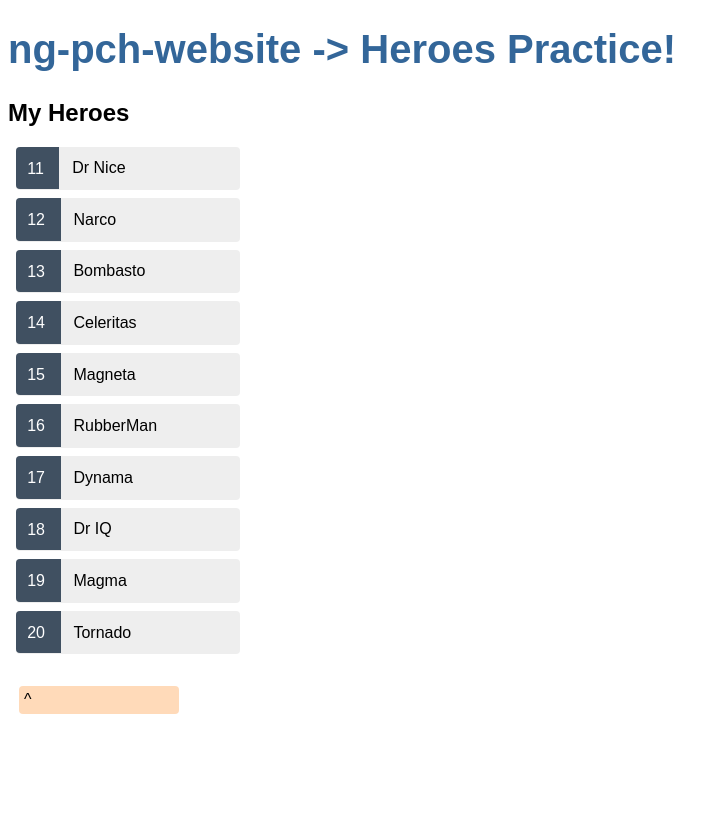
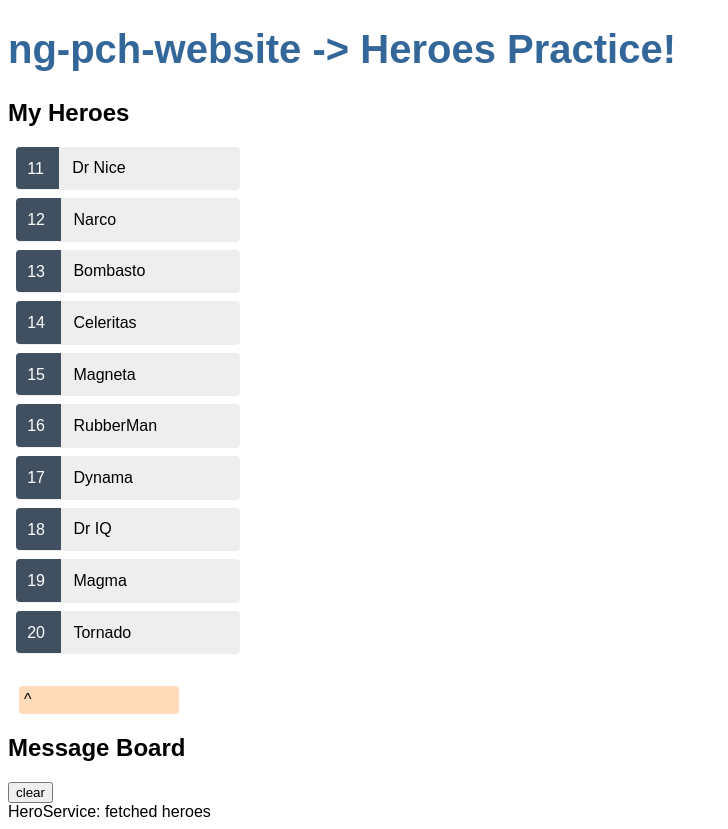
Before and after one commit to star83424/ng-pch-website, an Angular app in the folder ng-pch-website/: page / in a window 1280 px wide. Shown: the whole page, without its empty margins (0-728 px from the left). Before the commit the page ends 800 px from the top, so only its background shows below. Built offline with nearby package versions, Linux system fonts and the light colour scheme.

Commit message:
Add messages, a component as a message board and a logger

```diff
--- a/ng-pch-website/src/app/app.component.html
+++ b/ng-pch-website/src/app/app.component.html
@@ -2,3 +2,4 @@
   {{title}}
 </h1>
 <app-heroes></app-heroes>
+<app-messages></app-messages>
--- a/ng-pch-website/src/app/app.module.ts
+++ b/ng-pch-website/src/app/app.module.ts
@@ -9,6 +9,7 @@ import { HeroesComponent } from './heroes/heroes.component';
 import { AgePipe } from './age.pipe';
 import { AgeImpurePipe } from './age-impure.pipe';
 import { ZippyComponent } from './zippy/zippy.component';
+import { MessagesComponent } from './messages/messages.component';
 
 @NgModule({
   declarations: [
@@ -18,6 +19,7 @@ import { ZippyComponent } from './zippy/zippy.component';
     AgePipe,
     AgeImpurePipe,
     ZippyComponent,
+    MessagesComponent
   ],
   imports: [
     BrowserModule,
--- a/ng-pch-website/src/app/hero.service.ts
+++ b/ng-pch-website/src/app/hero.service.ts
@@ -1,6 +1,8 @@
 import { Injectable } from '@angular/core';
 import { Hero } from './hero';
 import { HEROES } from './mock-heroes';
+import { Observable, of } from 'rxjs';
+import { MessageService } from './message.service';
 
 @Injectable({
   providedIn: 'root'
@@ -8,9 +10,10 @@ import { HEROES } from './mock-heroes';
 
 export class HeroService {
 
-  constructor() { }
+  constructor(private messageService: MessageService) { }
 
-  getHeroes(): Hero[] {
-    return HEROES;
+  getHeroes(): Observable<Hero[]> {
+    this.messageService.add('HeroService: fetched heroes');
+    return of(HEROES);
   }
 }
--- a/ng-pch-website/src/app/heroes/heroes.component.ts
+++ b/ng-pch-website/src/app/heroes/heroes.component.ts
@@ -1,6 +1,7 @@
 import { Component, OnInit } from '@angular/core';
 import { Hero } from '../hero';
 import { HeroService } from '../hero.service';
+import { MessageService } from '../message.service';
 
 @Component({
   selector: 'app-heroes',
@@ -11,7 +12,7 @@ export class HeroesComponent implements OnInit {
 
   heroes: Hero[];
   selectedHero: Hero;
-  constructor(private heroService: HeroService) {
+  constructor(private heroService: HeroService, private messageService: MessageService) {
     // When Angular creates a HeroesComponent,
     //  the Dependency Injection system sets the heroService parameter
     //  to the singleton instance of HeroService.
@@ -23,10 +24,23 @@ export class HeroesComponent implements OnInit {
 
   onClick(hero: Hero): void {
     this.selectedHero = hero;
+    this.messageService.add(`HeroService: Selected hero id=${hero.id}`);
   }
 
   getHeroes(): void {
-    this.heroes = this.heroService.getHeroes();
+    this.heroService.getHeroes().subscribe((heroes: Hero[]) => {
+      this.heroes = heroes;
+    });
+  }
+
+  onOpen(e: any): void {
+    this.messageService.add('Zippy\'s onOpen.');
+    // console.log('Zippy\'s onOpen:', e);
+  }
+
+  onClose(e: any): void {
+    this.messageService.add('Zippy\'s onClose.');
+    // console.log('Zippy\'s onClose:', e);
   }
 
 }
--- /dev/null
+++ b/ng-pch-website/src/app/message.service.ts
@@ -0,0 +1,19 @@
+import { Injectable } from '@angular/core';
+
+@Injectable({
+  providedIn: 'root'
+})
+export class MessageService {
+
+  messages: string[] = [];
+
+  constructor() { }
+
+  add(message: string): void {
+    this.messages.push(message);
+  }
+
+  clear(): void {
+    this.messages = [];
+  }
+}
--- /dev/null
+++ b/ng-pch-website/src/app/messages/messages.component.html
@@ -0,0 +1,5 @@
+<div *ngIf="messageService.messages.length">
+  <h2>Message Board</h2>
+  <button class = "clear" (click)="messageService.clear()"> clear</button>
+  <div *ngFor="let message of messageService.messages">{{message}}</div>
+</div>
--- /dev/null
+++ b/ng-pch-website/src/app/messages/messages.component.ts
@@ -0,0 +1,19 @@
+import { Component, OnInit } from '@angular/core';
+import { MessageService } from '../message.service';
+
+@Component({
+  selector: 'app-messages',
+  templateUrl: './messages.component.html',
+  styleUrls: ['./messages.component.scss']
+})
+export class MessagesComponent implements OnInit {
+
+  // The messageService property must be public
+  //     because you're going to bind to it in the template.
+  // Angular only binds to public component properties.
+  constructor(public messageService: MessageService) { }
+
+  ngOnInit() {
+  }
+
+}
```
Also changed, not shown: ng-pch-website/src/app/messages/messages.component.scss (added).
